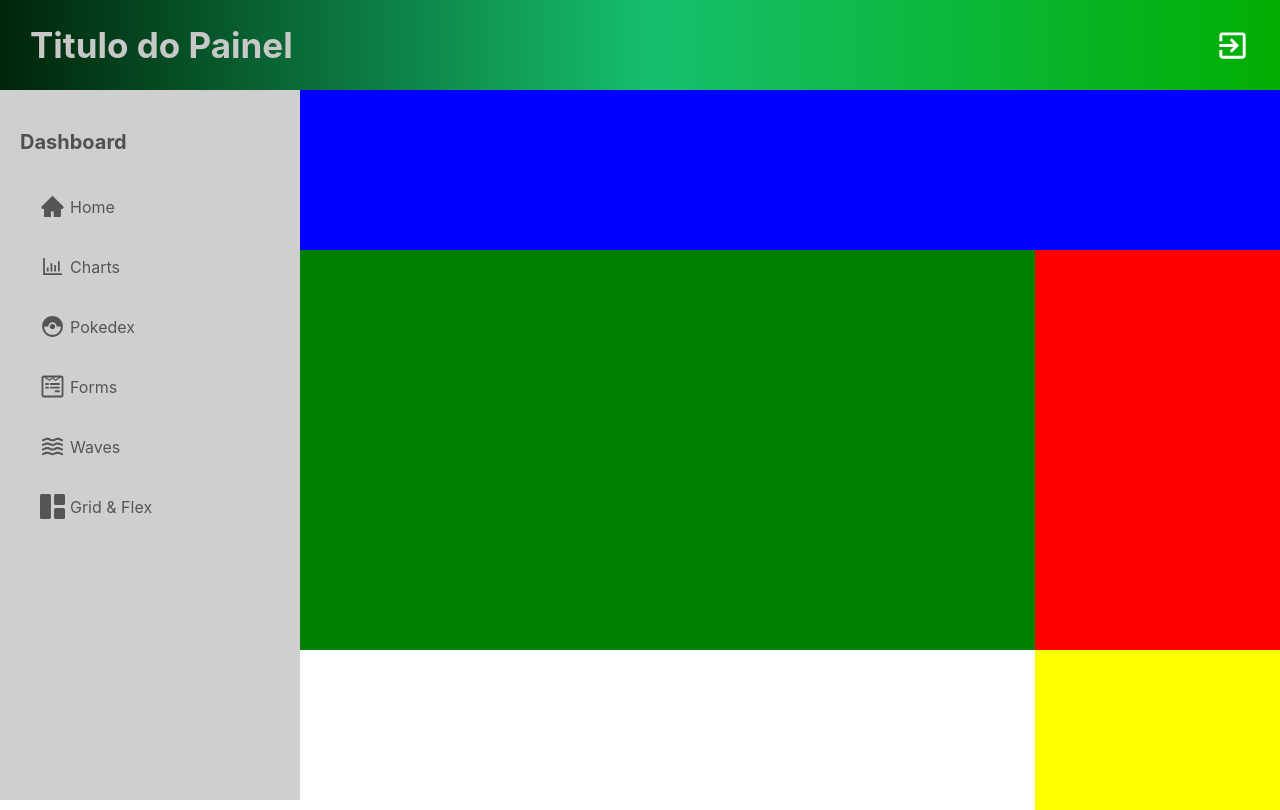
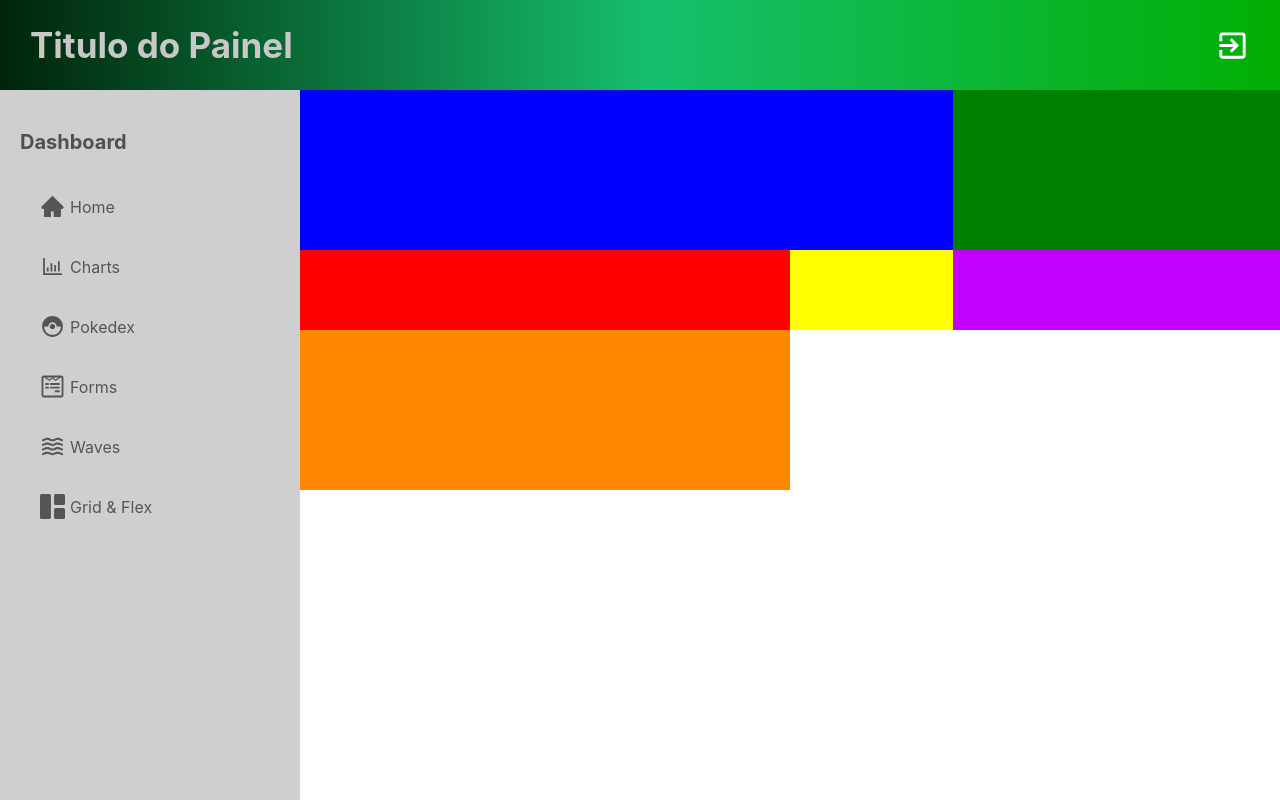
Before and after one commit to jgcarlosfranca/painel-template-generic, a React (Create React App) app: page /gridFlex in a window 1280 px wide. Built offline with nearby package versions, Linux system fonts and the light colour scheme.

Commit message:
testing with grid

```diff
--- a/src/Pages/GridFlex/index.jsx
+++ b/src/Pages/GridFlex/index.jsx
@@ -12,6 +12,10 @@ export default function GridFlex() {
       </div>
       <div className="color4">
       </div>
+      <div className="color5">
+      </div>
+      <div className="color6">
+      </div>
 
     </div>
   );
--- a/src/Pages/GridFlex/styles.css
+++ b/src/Pages/GridFlex/styles.css
@@ -1,7 +1,7 @@
 .conteinerGrid {
     display: grid;
-    grid-template-columns: 3fr 1fr;
-    grid-template-rows: 20vh 50vh 20vh;
+    grid-template-columns: 3fr 1fr 2fr;
+    grid-template-rows: 20vh 10vh 20vh;
     width: 100%;
     max-height: 90vh;
 }
@@ -33,3 +33,15 @@
     grid-column-start: 2;
     grid-column-end: 3;
 }
+
+.color5 {
+    background-color: rgb(195, 0, 255);
+    height: 100%;
+    width: 100%;
+}
+
+.color6 {
+    background-color: rgb(255, 136, 0);
+    height: 100%;
+    width: 100%;
+}
```
